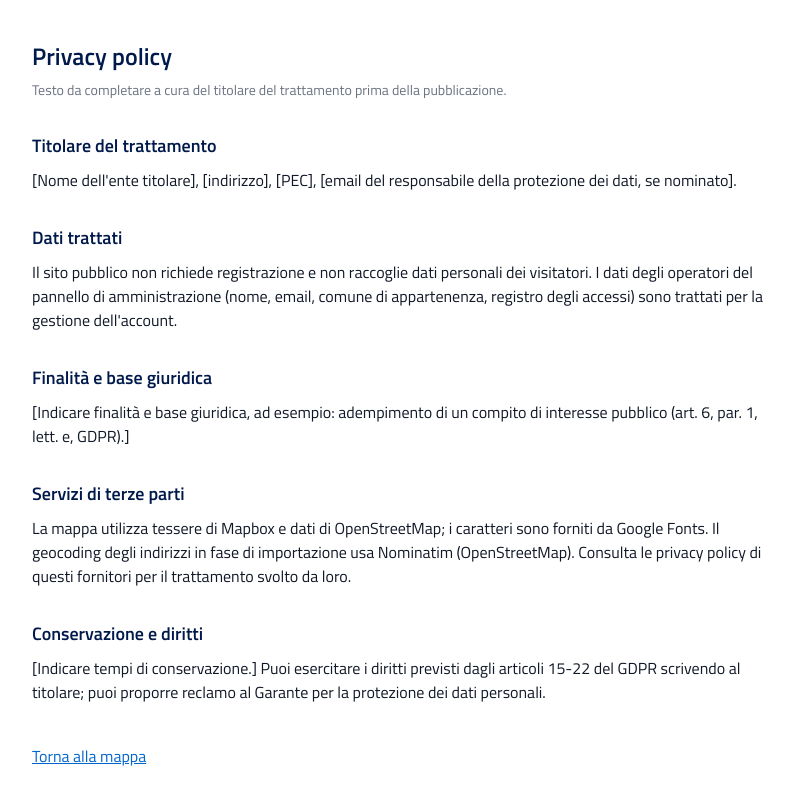
After one commit to gabrinasci/mappa-comune, a PHP site: page /privacy.php in a window 1280 px wide. The commit adds this page. Shown: the whole page, without its empty margins (240-1033 px from the left). Run offline with PHP 8.4, Linux system fonts and the light colour scheme; some libraries are stand-ins or nearby versions.

```diff
--- /dev/null
+++ b/public/privacy.php
@@ -0,0 +1,36 @@
+<!doctype html>
+<html lang="it">
+<head>
+<meta charset="utf-8">
+<meta name="viewport" content="width=device-width, initial-scale=1">
+<title>Privacy policy — Punti in comune</title>
+<script src="https://cdn.tailwindcss.com"></script>
+<script>
+  tailwind.config = { theme: { extend: { fontFamily: { sans: ['"Titillium Web"', 'Arial', 'sans-serif'] }, colors: { navy: '#00194B', primary: '#0066CC' } } } };
+</script>
+<link href="https://fonts.googleapis.com/css2?family=Titillium+Web:wght@400;600;700&display=swap" rel="stylesheet">
+</head>
+<body class="bg-white text-gray-900 font-sans">
+<main class="max-w-3xl mx-auto px-4 py-10">
+  <h1 class="text-2xl font-semibold text-navy">Privacy policy</h1>
+  <p class="text-sm text-gray-500 mt-2">Testo da completare a cura del titolare del trattamento prima della pubblicazione.</p>
+
+  <h2 class="text-lg font-semibold text-navy mt-8">Titolare del trattamento</h2>
+  <p class="mt-2">[Nome dell'ente titolare], [indirizzo], [PEC], [email del responsabile della protezione dei dati, se nominato].</p>
+
+  <h2 class="text-lg font-semibold text-navy mt-8">Dati trattati</h2>
+  <p class="mt-2">Il sito pubblico non richiede registrazione e non raccoglie dati personali dei visitatori. I dati degli operatori del pannello di amministrazione (nome, email, comune di appartenenza, registro degli accessi) sono trattati per la gestione dell'account.</p>
+
+  <h2 class="text-lg font-semibold text-navy mt-8">Finalità e base giuridica</h2>
+  <p class="mt-2">[Indicare finalità e base giuridica, ad esempio: adempimento di un compito di interesse pubblico (art. 6, par. 1, lett. e, GDPR).]</p>
+
+  <h2 class="text-lg font-semibold text-navy mt-8">Servizi di terze parti</h2>
+  <p class="mt-2">La mappa utilizza tessere di Mapbox e dati di OpenStreetMap; i caratteri sono forniti da Google Fonts. Il geocoding degli indirizzi in fase di importazione usa Nominatim (OpenStreetMap). Consulta le privacy policy di questi fornitori per il trattamento svolto da loro.</p>
+
+  <h2 class="text-lg font-semibold text-navy mt-8">Conservazione e diritti</h2>
+  <p class="mt-2">[Indicare tempi di conservazione.] Puoi esercitare i diritti previsti dagli articoli 15-22 del GDPR scrivendo al titolare; puoi proporre reclamo al Garante per la protezione dei dati personali.</p>
+
+  <p class="mt-10"><a href="/index.php" class="text-primary underline">Torna alla mappa</a></p>
+</main>
+</body>
+</html>
```
Also changed, not shown: public/cookie.php (added, +30 -0 lines), public/index.php (+14 -0 lines), public/assets/css/style.css, public/assets/js/app.js.
